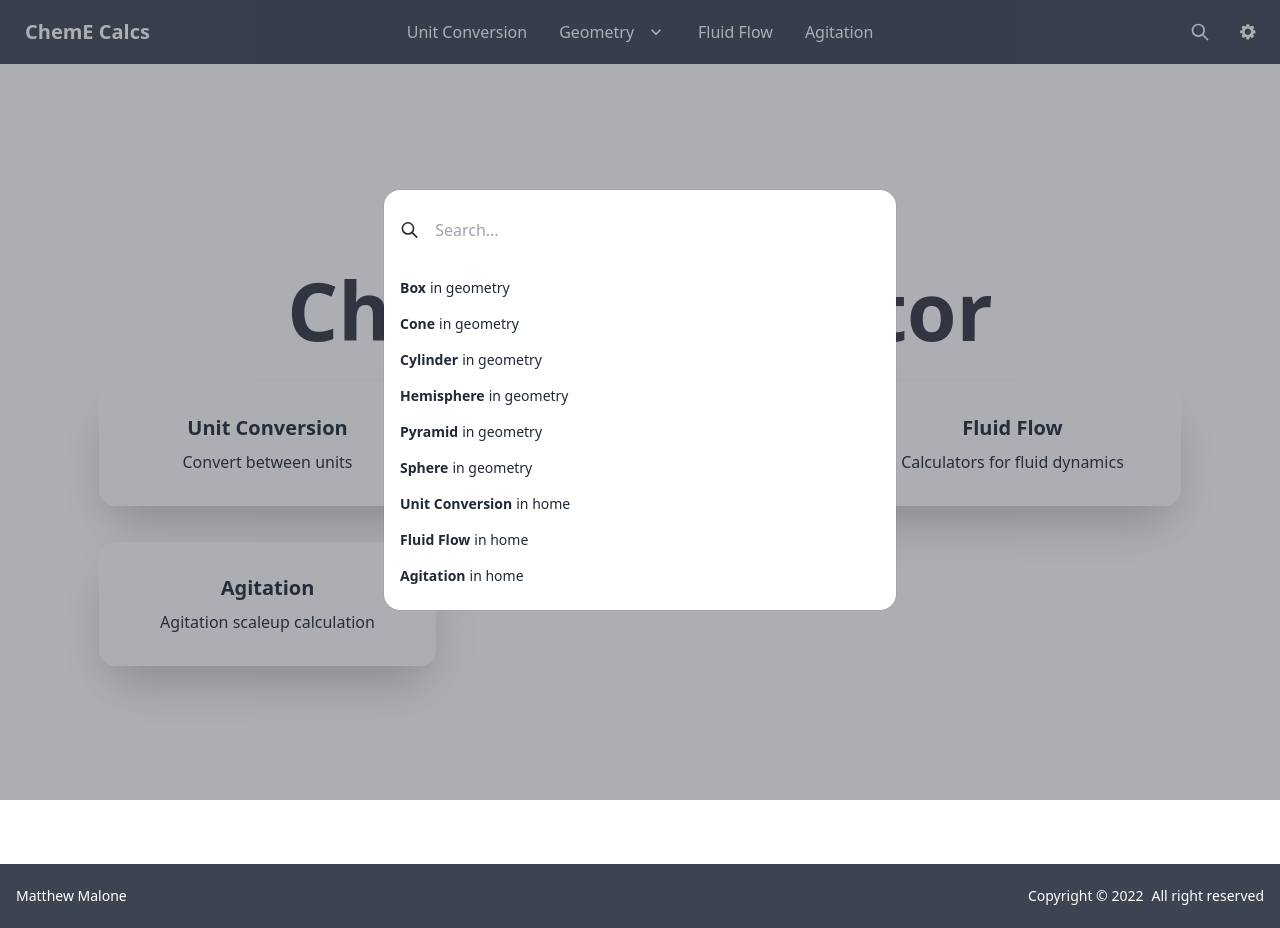
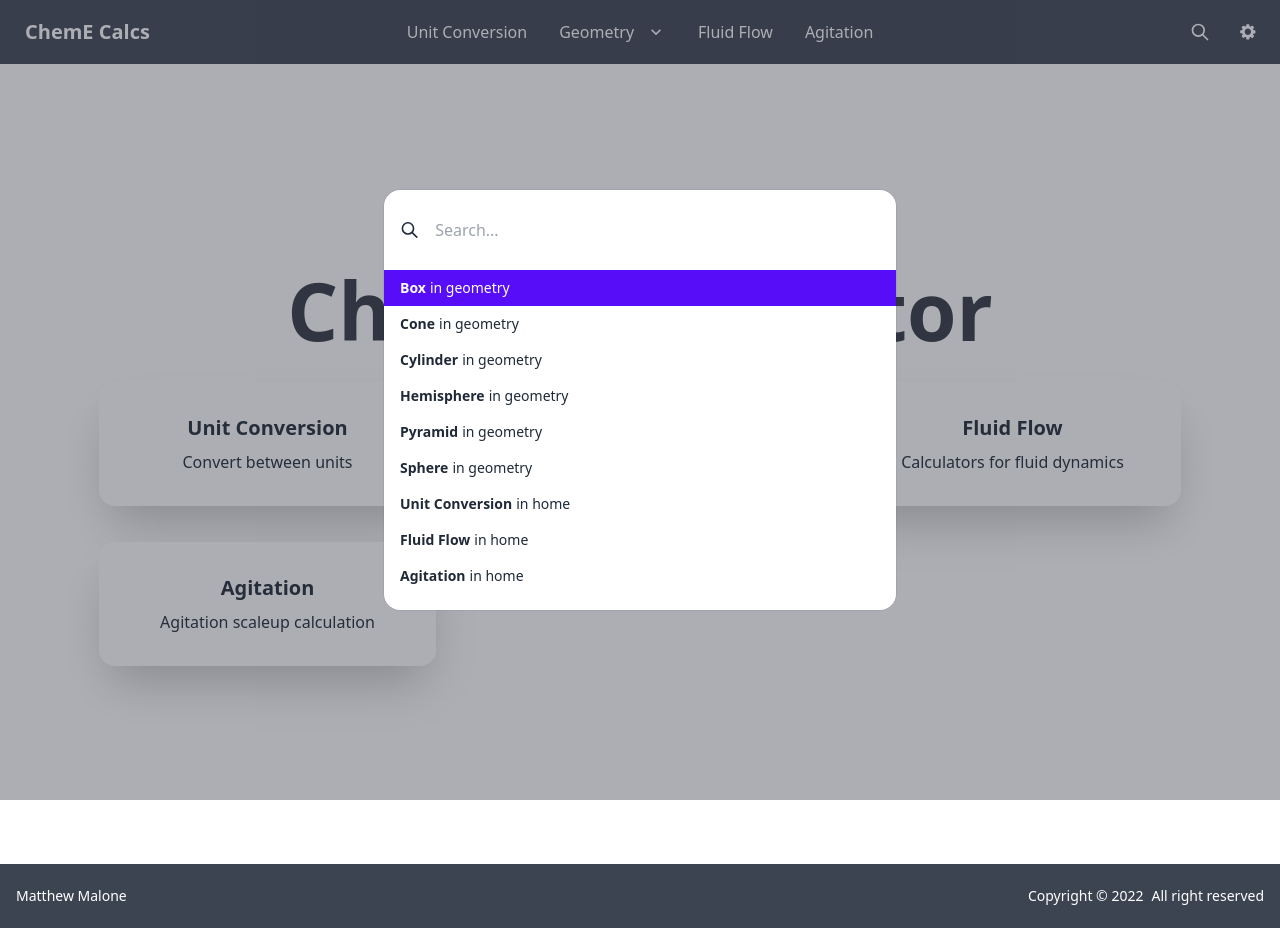
Before and after one commit to mama4294/ChemECalcs, a Next.js app in the folder chem_e_calc/: page / in a window 1280 px wide. Both pictures are taken after a click on the label 1200 px from the left and 32 px from the top of the page. Built offline with nearby package versions, Linux system fonts and the light colour scheme; what convert-units would draw is missing.

Commit message:
navigate search menu with keyboard

```diff
--- a/chem_e_calc/src/components/Layout/Search.tsx
+++ b/chem_e_calc/src/components/Layout/Search.tsx
@@ -3,15 +3,15 @@ import { useRouter } from 'next/router'
 
 const Search = () => {
   const pages = [
-    { title: 'Box', href: '/geometry/box', location: 'geometry' },
-    { title: 'Cone', href: '/geometry/cone', location: 'geometry' },
-    { title: 'Cylinder', href: '/geometry/cylinder', location: 'geometry' },
-    { title: 'Hemisphere', href: '/geometry/hemisphere', location: 'geometry' },
-    { title: 'Pyramid', href: '/geometry/pyramid', location: 'geometry' },
-    { title: 'Sphere', href: '/geometry/sphere', location: 'geometry' },
-    { title: 'Unit Conversion', href: '/conversion', location: 'home' },
-    { title: 'Fluid Flow', href: '/fluidflow', location: 'home' },
-    { title: 'Agitation', href: '/agitation', location: 'home' },
+    { id: 0, title: 'Box', href: '/geometry/box', location: 'geometry' },
+    { id: 1, title: 'Cone', href: '/geometry/cone', location: 'geometry' },
+    { id: 2, title: 'Cylinder', href: '/geometry/cylinder', location: 'geometry' },
+    { id: 3, title: 'Hemisphere', href: '/geometry/hemisphere', location: 'geometry' },
+    { id: 4, title: 'Pyramid', href: '/geometry/pyramid', location: 'geometry' },
+    { id: 5, title: 'Sphere', href: '/geometry/sphere', location: 'geometry' },
+    { id: 6, title: 'Unit Conversion', href: '/conversion', location: 'home' },
+    { id: 7, title: 'Fluid Flow', href: '/fluidflow', location: 'home' },
+    { id: 8, title: 'Agitation', href: '/agitation', location: 'home' },
   ]
 
   const router = useRouter()
@@ -20,10 +20,34 @@ const Search = () => {
   const queryInput = useRef<HTMLInputElement>(null)
 
   const filteredPages = query ? pages.filter(page => page.title.toLowerCase().includes(query.toLowerCase())) : pages
+  const [selectedNum, setSelectedNum] = useState(0)
 
-  const changePage = (href: string) => {
-    router.push(href)
-    closeModalBtnRef.current?.click()
+  const changePage = (href: string | undefined) => {
+    if (href) {
+      router.push(href)
+      closeModalBtnRef.current?.click()
+    }
+  }
+
+  const handleKeyDown = (e: React.KeyboardEvent) => {
+    if (e.key === 'ArrowDown') {
+      e.preventDefault()
+      setSelectedNum(selectedNum === filteredPages.length - 1 ? 0 : selectedNum + 1)
+    } else if (e.key === 'ArrowUp') {
+      e.preventDefault()
+      setSelectedNum(selectedNum === 0 ? filteredPages.length - 1 : selectedNum - 1)
+    } else if (e.key === 'Enter') {
+      e.preventDefault()
+      changePage(filteredPages[selectedNum]?.href)
+    } else if (e.key === 'Escape') {
+      e.preventDefault()
+      closeModalBtnRef.current?.click()
+    }
+  }
+
+  const handleQueryChange = (e: React.ChangeEvent<HTMLInputElement>) => {
+    setQuery(e.target.value)
+    setSelectedNum(0)
   }
 
   return (
@@ -50,18 +74,25 @@ const Search = () => {
               ref={queryInput}
               placeholder="Search..."
               className="input w-full border-0 bg-transparent focus:outline-0 focus:ring-0"
-              onChange={e => setQuery(e.target.value)}
+              onChange={handleQueryChange}
+              onKeyDown={handleKeyDown}
             />
           </div>
           {query && filteredPages.length === 0 && <p className="px-4 pt-2 pb-6 text-sm">No results found</p>}
           {filteredPages.length > 0 && (
             <ul className="max-h-96 overflow-y-auto pb-4 text-sm">
-              {filteredPages.map(page => {
+              {filteredPages.map((page, index) => {
+                const hovered = selectedNum === index
                 return (
-                  <li key={page.href} className="cursor-pointer" onClick={() => changePage(page.href)}>
-                    <div className="group space-x-1 px-4 py-2 hover:bg-primary">
-                      <span className="font-bold group-hover:text-primary-content"> {page.title}</span>
-                      <span className="text-base-content group-hover:text-primary-content">in {page.location}</span>
+                  <li
+                    key={page.href}
+                    className="cursor-pointer"
+                    onClick={() => changePage(page.href)}
+                    onMouseOver={() => setSelectedNum(index)}
+                  >
+                    <div className={`group space-x-1 px-4 py-2 ${hovered ? 'bg-primary text-primary-content' : ''}`}>
+                      <span className="font-bold"> {page.title}</span>
+                      <span className="">in {page.location}</span>
                     </div>
                   </li>
                 )
--- a/chem_e_calc/src/contexts/defaultUnitContext.tsx
+++ b/chem_e_calc/src/contexts/defaultUnitContext.tsx
@@ -38,6 +38,10 @@ const initialValues: DefaultUnits = {
 
 function getLocalStorage() {
   try {
+    if (!window) {
+      console.log('window is not defined')
+      return initialValues
+    }
     const localdata = window.localStorage.getItem('defaultUnits')
     console.log('getting local storage', localdata)
     return localdata ? JSON.parse(localdata) : initialValues
```
